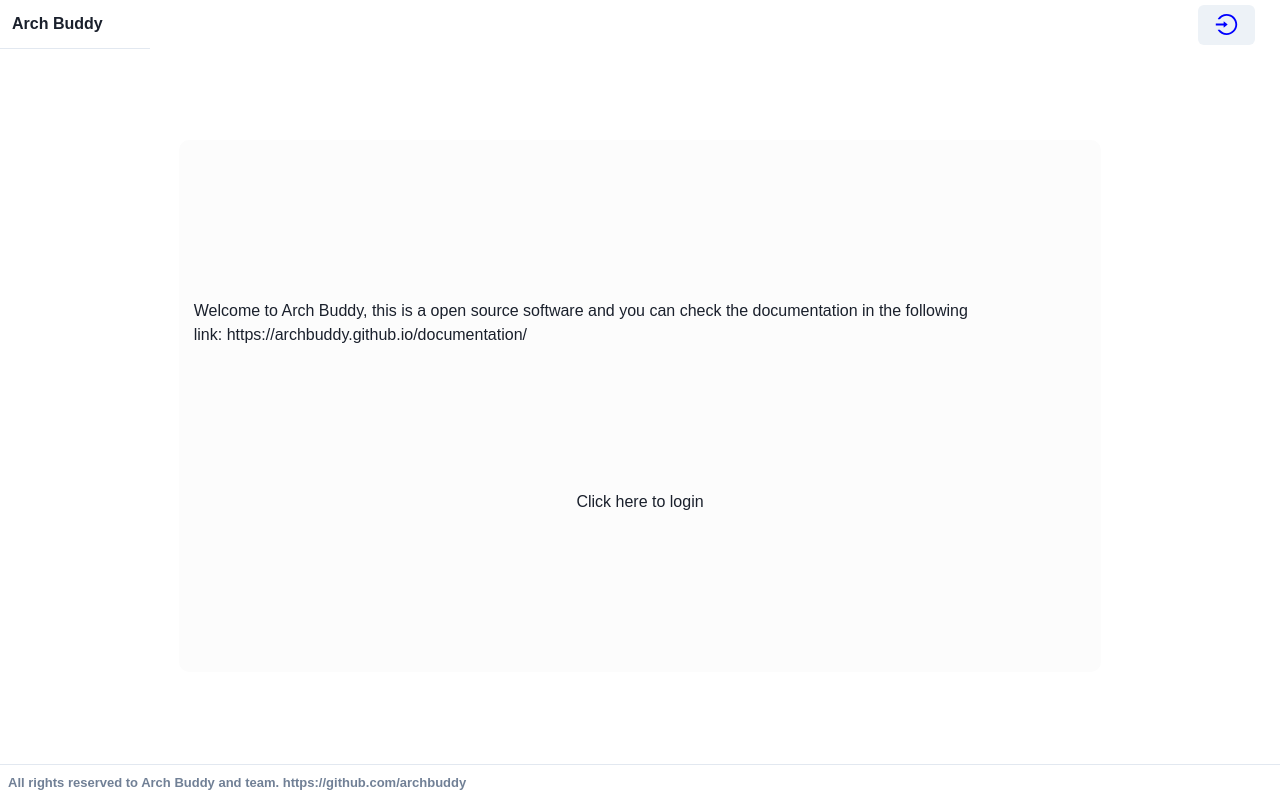
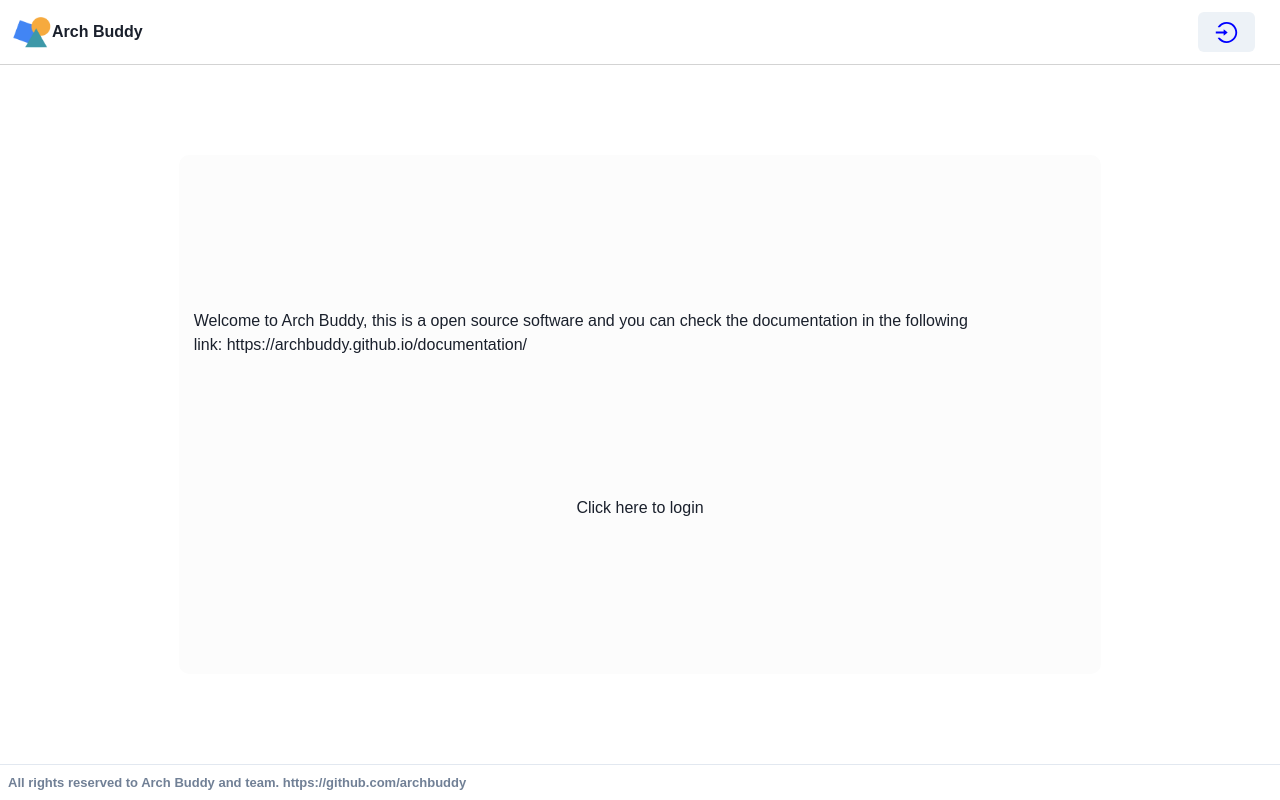
Before and after one commit to archbuddy/frontend, a React (Create React App) app: page / in a window 1280 px wide. Built offline with nearby package versions, Linux system fonts and the light colour scheme.

Commit message:
add logo

```diff
--- a/src/pages/common/Header.js
+++ b/src/pages/common/Header.js
@@ -1,4 +1,4 @@
-import { Box, useColorModeValue, Flex, Button } from '@chakra-ui/react'
+import { Box, useColorModeValue, Flex, Button, Image, Text } from '@chakra-ui/react'
 import { AiOutlineLogout, AiOutlineLogin } from 'react-icons/ai'
 import { useLocation, useNavigate } from 'react-router-dom'
 import useAuth from '../../AuthContext'
@@ -49,19 +49,25 @@ function Header() {
   }
 
   return (
-    <Flex direction="row">
+    <Flex
+      direction="row"
+      style={{
+        borderBottom: '0.5px solid lightGrey'
+      }}
+    >
       <Box
-        w="150px"
         fontWeight="semibold"
         as="h4"
         lineHeight="tight"
         isTruncated
         p={3}
-        borderBottom={1}
-        borderStyle={'solid'}
-        borderColor={useColorModeValue('gray.200', 'gray.900')}
+        display="flex"
+        style={{
+          alignItems: 'center'
+        }}
       >
-        Arch Buddy
+        <Image src="/assets/logofull.png" alt="Logo" boxSize="40px" objectFit="cover" />
+        <Text>Arch Buddy</Text>
       </Box>
       <Box
         flex="1"
```
Also changed, not shown: public/assets/logofull.png (added), 1 other file (tests, documents, lock files or other folders).
